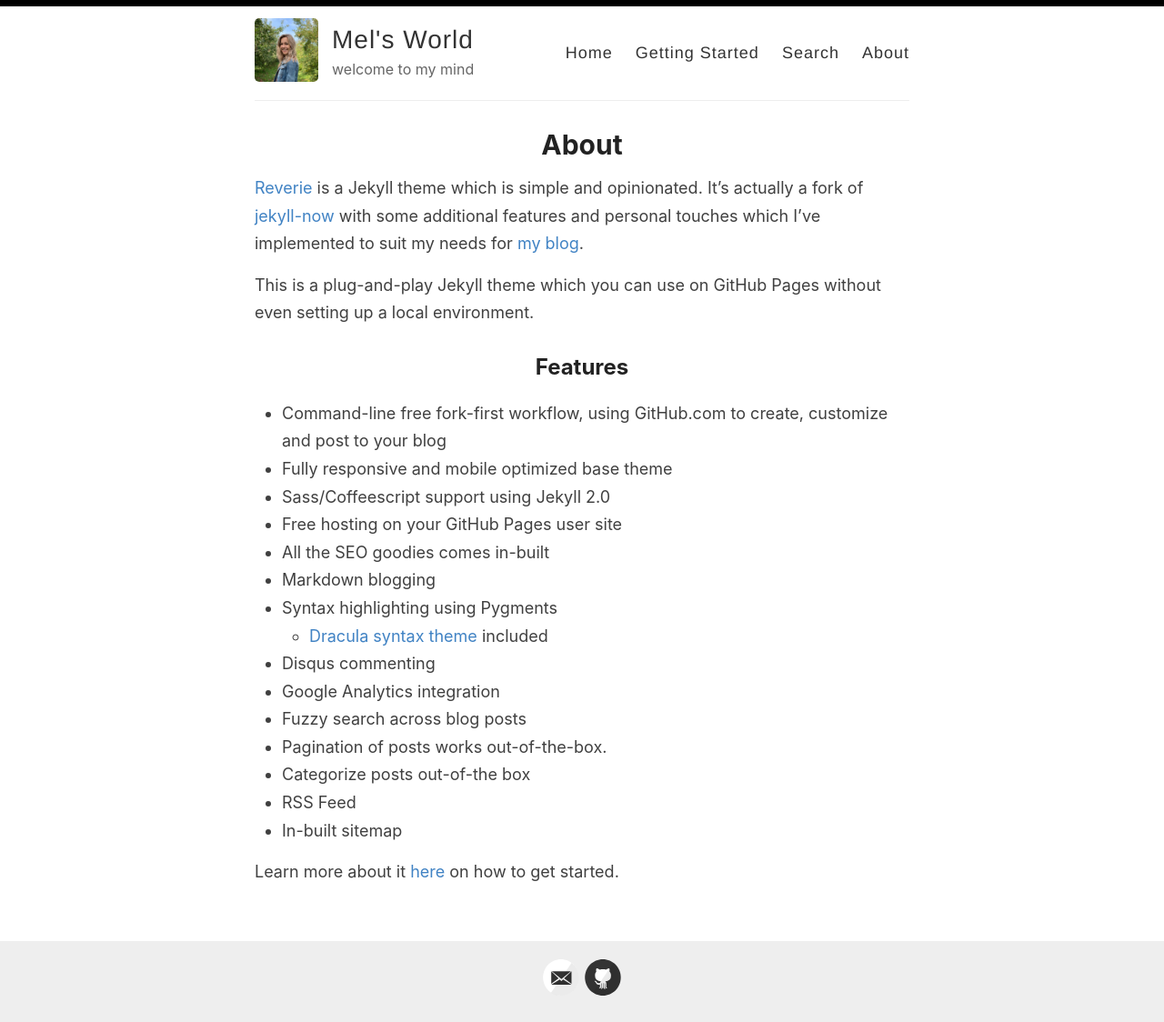
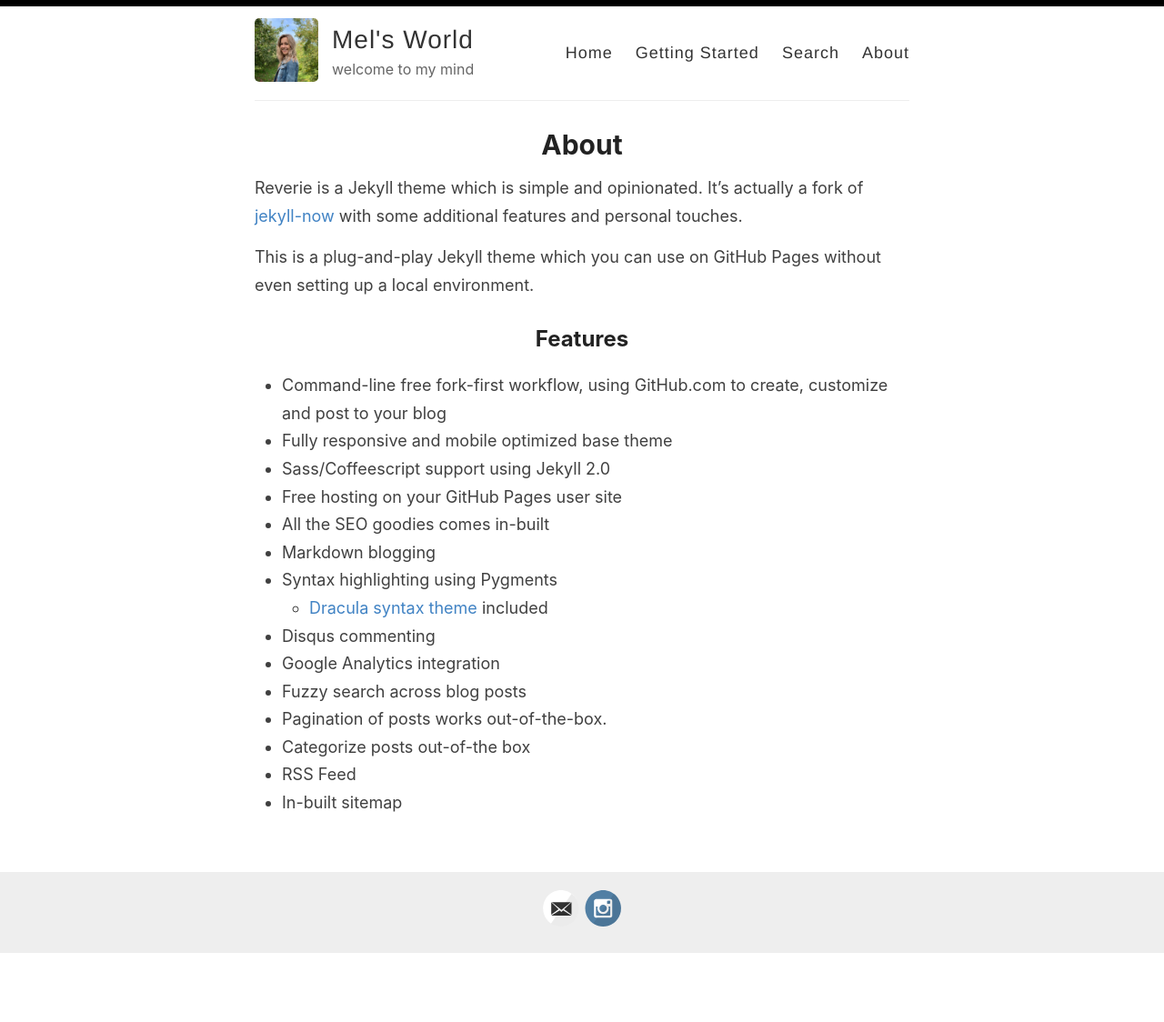
Before and after one commit to melly-c/blog, a Jekyll site: the page built from _pages/about.md, in a window 1280 px wide. Shown: the whole page at 91% size. Built offline with Jekyll 4.4.1, drawn with Linux system fonts in a browser that asks for light colours; after the commit the page ends 1048 px from its top, so only the background shows below that.

```diff
--- a/_config.yml
+++ b/_config.yml
@@ -24,8 +24,8 @@ footer-links:
   email: melanie@ylchicago.com
   facebook:
   flickr:
-  github: melly-c/blog
-  instagram:
+  github:
+  instagram: instagram.com/mchallb
   linkedin:
   pinterest:
   rss:
--- a/_pages/about.md
+++ b/_pages/about.md
@@ -4,7 +4,7 @@ title: About
 permalink: /about/
 ---
 
-[Reverie](https://github.com/amitmerchant1990/reverie) is a Jekyll theme which is simple and opinionated. It's actually a fork of [jekyll-now](https://github.com/barryclark/jekyll-now) with some additional features and personal touches which I've implemented to suit my needs for [my blog](https://www.amitmerchant.com).
+Reverie is a Jekyll theme which is simple and opinionated. It's actually a fork of [jekyll-now](https://github.com/barryclark/jekyll-now) with some additional features and personal touches.
 
 This is a plug-and-play Jekyll theme which you can use on GitHub Pages without even setting up a local environment.
 
@@ -25,5 +25,3 @@ This is a plug-and-play Jekyll theme which you can use on GitHub Pages without e
 - Categorize posts out-of-the box
 - RSS Feed
 - In-built sitemap
-
-Learn more about it [here](https://github.com/amitmerchant1990/reverie) on how to get started.
```
Also changed, not shown: _pages/about-me.md (added, +9 -0 lines).
